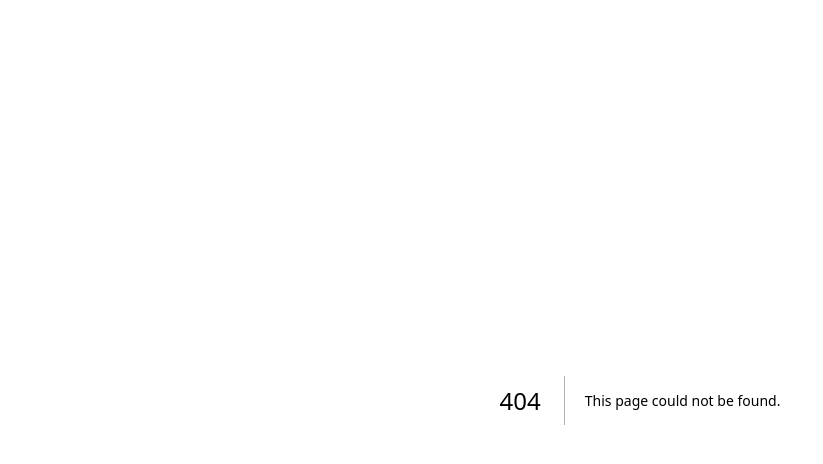
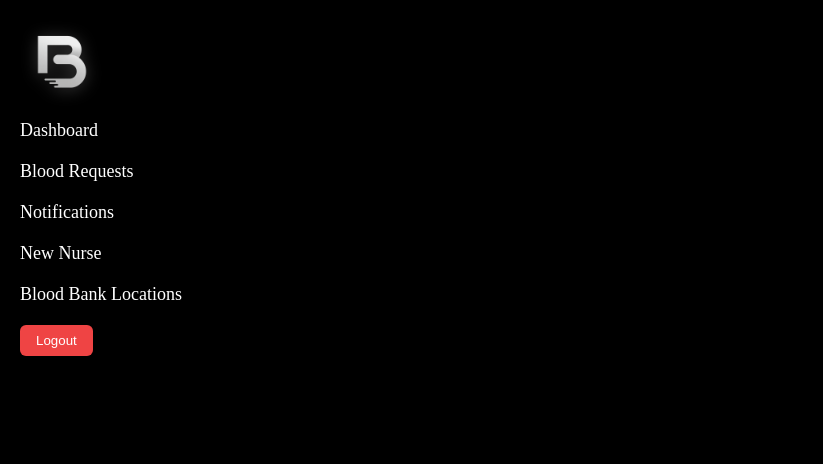
Before and after one commit to praneetha-glitch/FWD, a Next.js app in the folder blood-bank-master/: page /admin in a window 1280 px wide. Before the commit this address had no page. Shown: the top 464 px of the page, without its empty margins (0-823 px from the left). Built offline with nearby package versions, Linux system fonts and the light colour scheme.

Commit message:
Create page.tsx

```diff
--- /dev/null
+++ b/blood-bank-master/src/app/admin/page.tsx
@@ -0,0 +1,3 @@
+export default function AdminPage() {
+  return <h1>Admin Page Working</h1>;
+}
```
